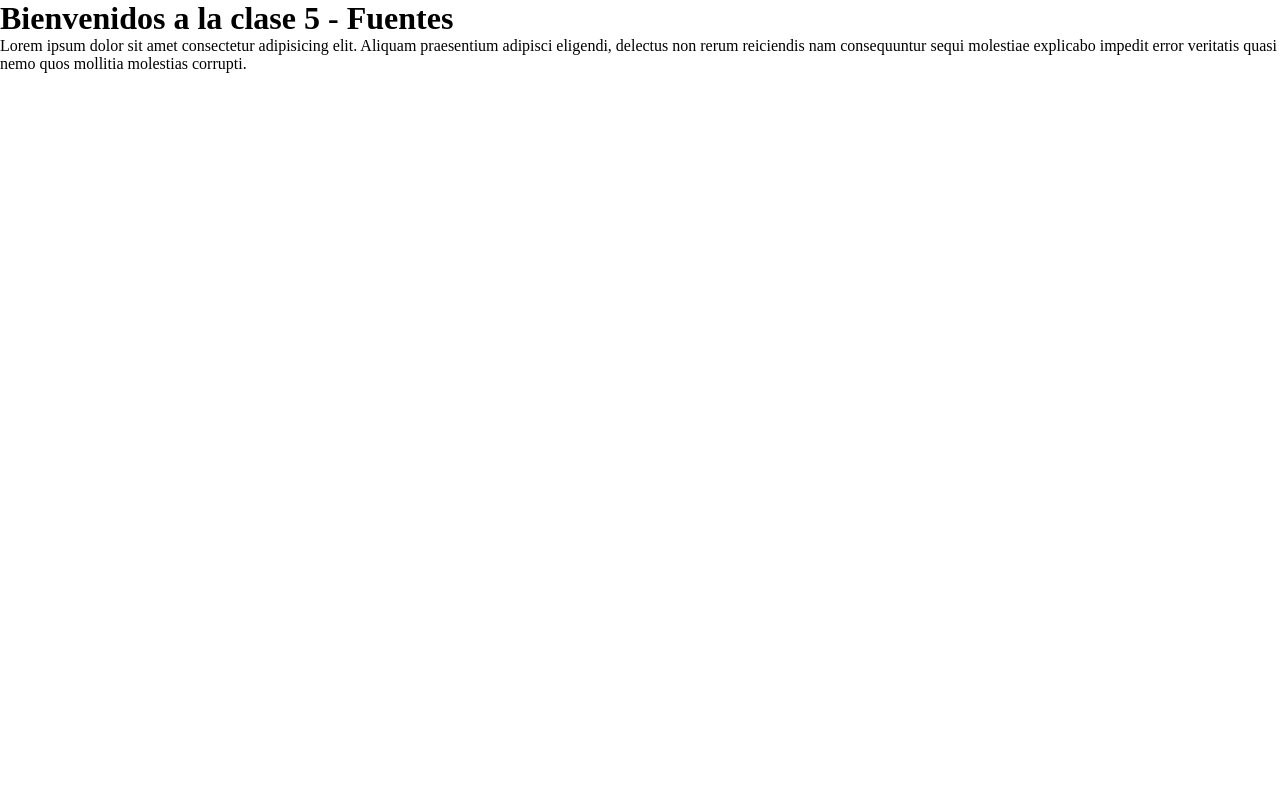
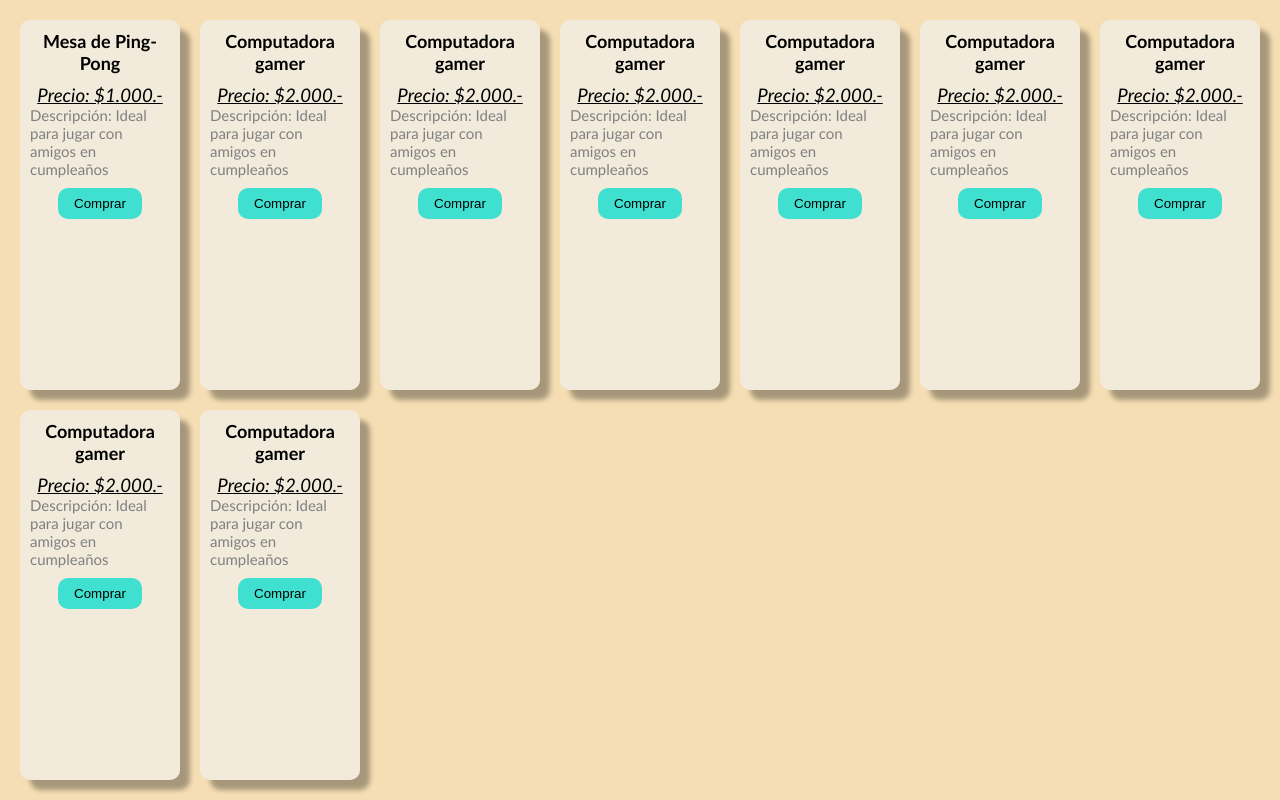
Before and after one commit to vero-salech/proyecto-clase-5, a plain HTML site: page index.html in a window 1280 px wide. Drawn offline with Linux system fonts and the light colour scheme.

Commit message:
add: Display flex - grid. Fin de la clase

```diff
--- a/index.html
+++ b/index.html
@@ -7,8 +7,67 @@
     <title>Clase 5 - CSS</title>
 </head>
 <body>
-    <h1>Bienvenidos a la clase 5 - Fuentes</h1>
-    <p>Lorem ipsum dolor sit amet consectetur adipisicing elit. Aliquam praesentium adipisci eligendi, delectus non rerum reiciendis nam consequuntur sequi molestiae explicabo impedit error veritatis quasi nemo quos mollitia molestias corrupti.
+    <!-- <h1>Bienvenidos a la clase 5 - Fuentes</h1>
+    <p>Lorem ipsum dolor sit amet consectetur adipisicing elit. Aliquam praesentium adipisci eligendi, delectus non rerum <span>reiciendis</span> nam consequuntur sequi molestiae explicabo impedit error veritatis quasi nemo quos mollitia molestias corrupti.
     </p>
+    <button>Enviar formulario</button>
+    <button>Cancelar</button> -->
+
+   <section>
+    <div>
+        <h2>Mesa de Ping-Pong</h2>
+        <h3>Precio: $1.000.-</h3>
+        <p>Descripción: Ideal para jugar con amigos en cumpleaños</p>
+        <button>Comprar</button>
+    </div>
+    <div>
+        <h2>Computadora gamer</h2>
+        <h3>Precio: $2.000.-</h3>
+        <p>Descripción: Ideal para jugar con amigos en cumpleaños</p>
+        <button>Comprar</button>
+    </div>
+    <div>
+        <h2>Computadora gamer</h2>
+        <h3>Precio: $2.000.-</h3>
+        <p>Descripción: Ideal para jugar con amigos en cumpleaños</p>
+        <button>Comprar</button>
+    </div>
+    <div>
+        <h2>Computadora gamer</h2>
+        <h3>Precio: $2.000.-</h3>
+        <p>Descripción: Ideal para jugar con amigos en cumpleaños</p>
+        <button>Comprar</button>
+    </div>
+    <div>
+        <h2>Computadora gamer</h2>
+        <h3>Precio: $2.000.-</h3>
+        <p>Descripción: Ideal para jugar con amigos en cumpleaños</p>
+        <button>Comprar</button>
+    </div>
+    <div>
+        <h2>Computadora gamer</h2>
+        <h3>Precio: $2.000.-</h3>
+        <p>Descripción: Ideal para jugar con amigos en cumpleaños</p>
+        <button>Comprar</button>
+    </div>
+    <div>
+        <h2>Computadora gamer</h2>
+        <h3>Precio: $2.000.-</h3>
+        <p>Descripción: Ideal para jugar con amigos en cumpleaños</p>
+        <button>Comprar</button>
+    </div>
+    <div>
+        <h2>Computadora gamer</h2>
+        <h3>Precio: $2.000.-</h3>
+        <p>Descripción: Ideal para jugar con amigos en cumpleaños</p>
+        <button>Comprar</button>
+    </div>
+    <div>
+        <h2>Computadora gamer</h2>
+        <h3>Precio: $2.000.-</h3>
+        <p>Descripción: Ideal para jugar con amigos en cumpleaños</p>
+        <button>Comprar</button>
+    </div>
+   </section>
 </body>
 </html>
--- a/style.css
+++ b/style.css
@@ -3,3 +3,92 @@
     padding: 0;
     box-sizing: border-box;
 }
+
+h1{
+    /*Fallback*/
+    font-family: 'Courier New', Courier, monospace;
+    font-size: 20px;
+}
+
+/* p{
+    font-family: 'Gill Sans', 'Gill Sans MT', Calibri, 'Trebuchet MS', sans-serif;
+    font-size: 12px;
+    font-weight: lighter;
+    line-height: 1.6;
+    font-style: italic;
+} */
+
+/* Display -> Hace referencia a cómo se comporta un elemento en el flujo del documento (renderización del html) */
+
+/* Display-Block -> ocupa el 100% del ancho disponible del elemento padre */
+
+h1{
+    background-color: yellowgreen;
+    display: block;
+}
+
+button{
+    display: block;
+    background-color: violet;
+}
+
+spam{
+    color: red;
+    font-weight: bold;
+    display: inline-block;
+}
+
+/* display flex -> Filas o columnas */
+/* UN CONTENEDOR FLEXIBLE PUEDE REUBICAR LOS ELEMENTOS HIJOS  */
+/* display grid -> Grillas, filas Y columnas */
+
+section{
+    background-color: wheat;
+    padding: 20px;
+    /* display flex cambia el eje principal (vertical a horizontal) */
+    /* display: flex; */
+    /* justify-content: center;  */
+    /* Aplica en el eje principal  */
+    min-height: 100vh;
+    display: grid;
+    /* grid-template-columns: repeat(3, 1fr); */
+    grid-template-columns: repeat(auto-fit, minmax(150px, 1fr));
+    gap: 20px;
+}
+
+div{
+    background-color: rgba(240, 248, 255, 0.532);
+    padding: 10px;
+    border-radius: 10px;
+    box-shadow: 10px 10px 5px 0px rgba(0, 0, 0, 0.319);
+    font-family: 'Gill Sans', 'Gill Sans MT', Calibri, 'Trebuchet MS', sans-serif;
+
+}
+
+div h2{
+    font-size: 18px;
+    text-align: center;
+    margin-bottom: 10px;
+}
+
+div h3{
+    text-align: center;
+    font-weight: lighter;
+    font-style: italic;
+    text-decoration: underline;
+}
+
+p{
+    color: gray;
+    font-size: 15px;
+    margin-bottom: 10px;
+}
+
+div button{
+    border: none;
+    background-color: turquoise;
+    padding: 8px 16px;
+    border-radius: 10PX;
+    display: block;
+    margin: auto;
+}
```
